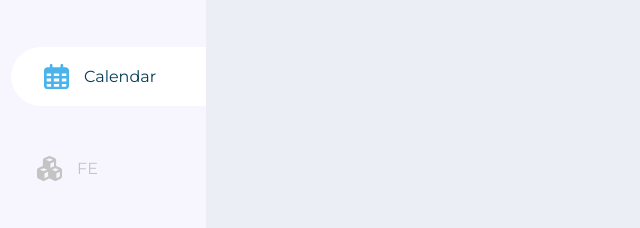
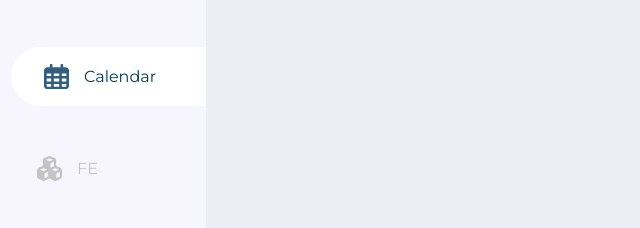
Before and after one commit to PauliusRa1987/friday-Challenge, a website: page index.html in a window 1280 px wide. Both pictures are taken after a click on the link "Calendar". Shown: the part 176-404 px from the top of the page, 0-640 px from the left. Drawn offline with Linux system fonts and the light colour scheme.

Commit message:
update whit colors

```diff
--- a/css/home-style.css
+++ b/css/home-style.css
@@ -58,12 +58,11 @@
 }
 
 .link-nav:focus img{
-    filter: invert(21%) sepia(94%) saturate(1305%) hue-rotate(171deg) brightness(93%) contrast(98%);
+
+    filter: invert(0%) sepia(51%) saturate(3306%) hue-rotate(177deg) brightness(50%) contrast(98%)
 }
 
-.link-nav:focus .img {
-    filter: invert(14%) sepia(74%) saturate(668%) hue-rotate(154deg) brightness(94%) contrast(102%);
-}
+
 
 .style-date-box {
     display: inline-block;
--- a/css/layout.css
+++ b/css/layout.css
@@ -67,7 +67,7 @@
     background-color: #F7F6FF;
 }
 .link-nav:focus img{
-    filter: invert(21%) sepia(94%) saturate(1305%) hue-rotate(171deg) brightness(93%) contrast(98%);
+    filter: invert(0%) sepia(51%) saturate(3306%) hue-rotate(177deg) brightness(50%) contrast(98%)
 }
 .left-nav:hover .text-link{
     font-size: 16px;
@@ -77,7 +77,7 @@
     color: #043c54;
 }
 .link-nav:focus .img {
-    filter: invert(14%) sepia(74%) saturate(668%) hue-rotate(154deg) brightness(94%) contrast(102%);
+    filter: invert(0%) sepia(51%) saturate(3306%) hue-rotate(177deg) brightness(50%) contrast(98%)
 }
 .footer {
     width: 350px;
```
